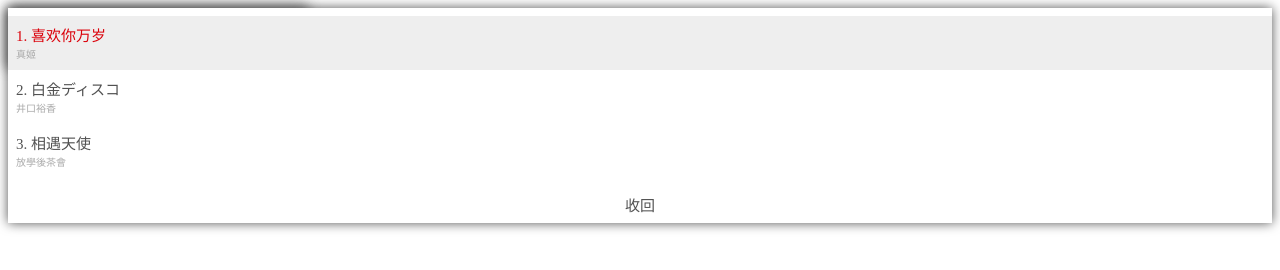
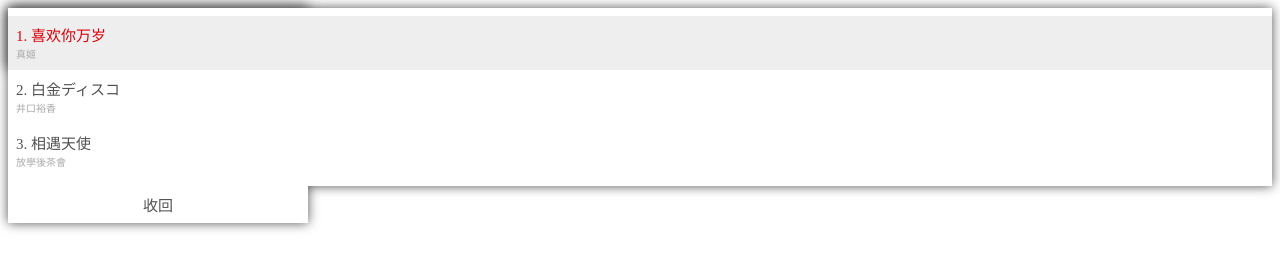
Before and after one commit to YuiGasuki/Azuplayer, a plain HTML site: page index.html in a window 1280 px wide. Both pictures are taken after a click on the button "更多". Drawn offline with Linux system fonts and the light colour scheme.

Commit message:
Update Azuplayer.css

```diff
--- a/Azuplayer.css
+++ b/Azuplayer.css
@@ -133,7 +133,7 @@
 #azuplay-list-black {
     position:relative;
     top:calc(0px - var(--measure));
-    width:100%;
+    width:var(--boxWidth);
     background:white;
     z-index: 99999;
     display:none;
```
